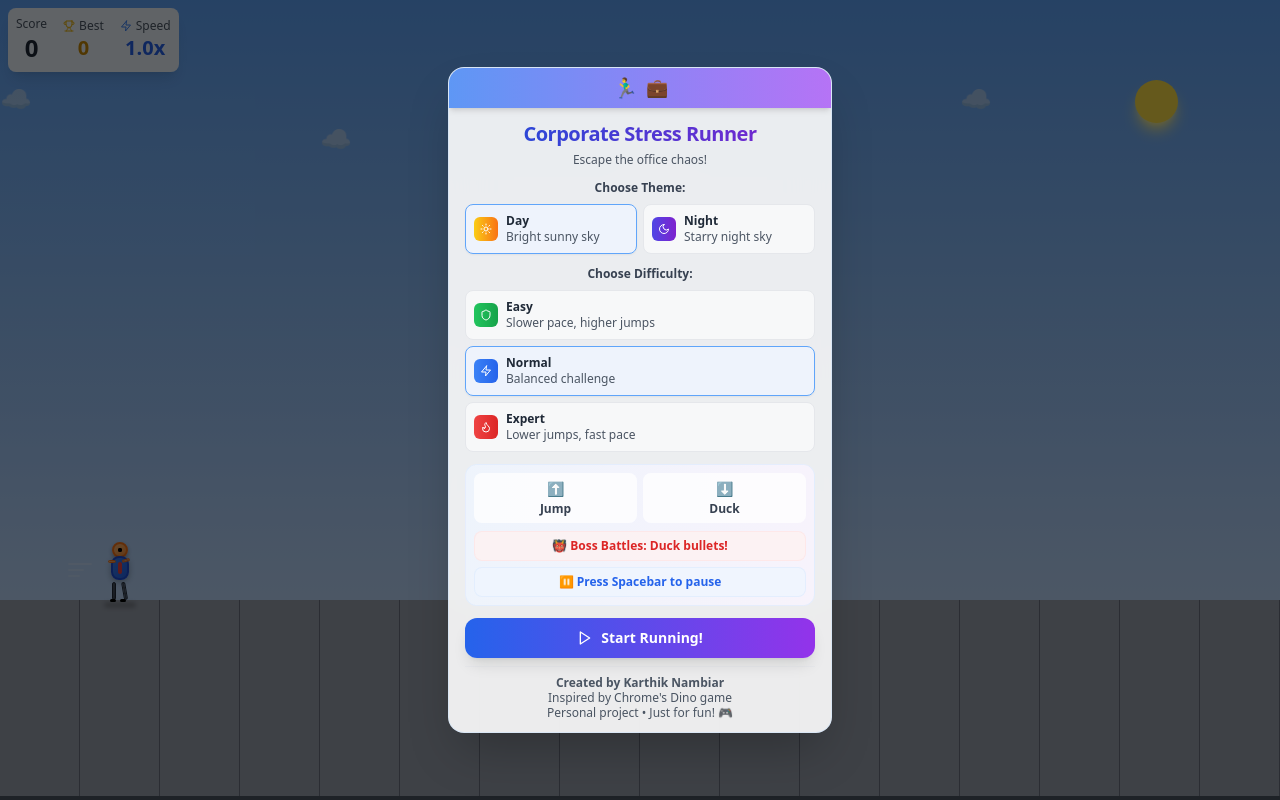
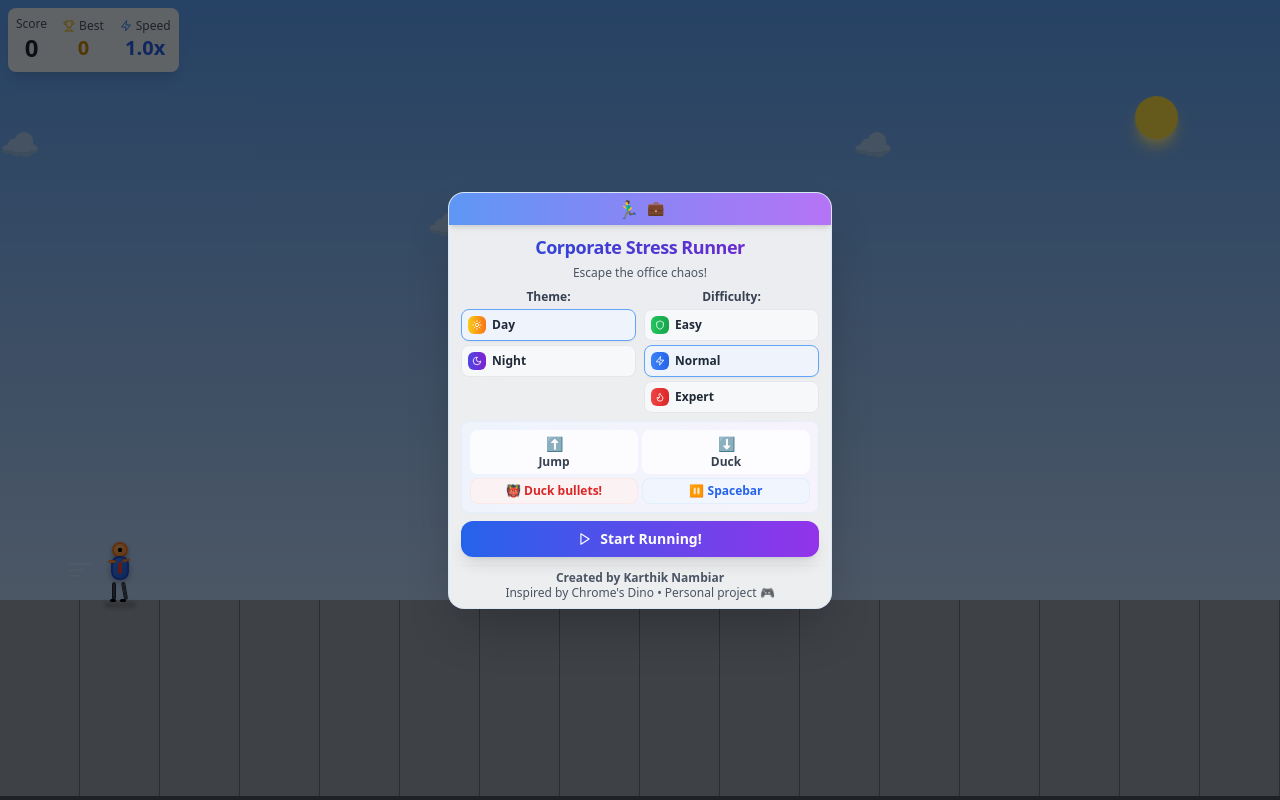
Before and after one commit to Karthik2370/Escape-the-corporate, a React (Vite) app: page / in a window 1280 px wide. Built offline with nearby package versions, Linux system fonts and the light colour scheme; the HTML template or start-up script is replaced by a standard one.

Commit message:
Fix Night Background and Improve Modal Layout

```diff
--- a/src/components/GameBackground.jsx
+++ b/src/components/GameBackground.jsx
@@ -26,17 +26,17 @@
       groundLine: 'bg-gray-600'
     },
     night: {
-      skyGradient: 'from-indigo-900 via-purple-900 to-indigo-800',
+      skyGradient: 'from-indigo-900 via-purple-900 to-gray-900',
       sunMoon: {
-        color: 'bg-gray-100',
+        color: 'bg-gray-200',
         icon: '🌙',
-        glow: 'shadow-blue-200'
+        glow: 'shadow-blue-300'
       },
       clouds: '☁️',
-      cloudOpacity: 'opacity-30',
-      groundBase: 'bg-gray-700',
-      groundTiles: 'bg-gray-600 border-gray-700',
-      groundLine: 'bg-gray-800'
+      cloudOpacity: 'opacity-20',
+      groundBase: 'bg-gray-800',
+      groundTiles: 'bg-gray-700 border-gray-800',
+      groundLine: 'bg-gray-900'
     }
   };
 
@@ -60,37 +60,47 @@
     );
   });
 
-  // Responsive clouds/stars based on screen size
-  const numElements = Math.max(4, Math.floor(screenWidth / 300));
-  const skyElements = Array.from({ length: numElements }, (_, i) => (
+  // Responsive clouds based on screen size
+  const numClouds = Math.max(3, Math.floor(screenWidth / 400));
+  const clouds = Array.from({ length: numClouds }, (_, i) => (
     <div
       key={i}
       className={`absolute text-white ${currentTheme.cloudOpacity}`}
       style={{
-        left: `${(i * (screenWidth / numElements) - backgroundOffset * 0.3) % (screenWidth + 200)}px`,
-        top: `${Math.max(60, screenHeight * 0.1) + (i % 3) * Math.max(30, screenHeight * 0.05)}px`,
-        fontSize: `${Math.max(24, screenWidth / 50)}px`
+        left: `${(i * (screenWidth / numClouds) - backgroundOffset * 0.2) % (screenWidth + 200)}px`,
+        top: `${Math.max(60, screenHeight * 0.15) + (i % 2) * Math.max(40, screenHeight * 0.1)}px`,
+        fontSize: `${Math.max(32, screenWidth / 40)}px`
       }}
     >
       {currentTheme.clouds}
     </div>
   ));
 
-  // Add stars for night mode
-  const stars = theme === 'night' ? Array.from({ length: 20 }, (_, i) => (
+  // Stars for night mode - scattered naturally across the sky
+  const stars = theme === 'night' ? Array.from({ length: 25 }, (_, i) => {
+    // Create more natural star distribution
+    const x = (i * 127 + backgroundOffset * 0.05) % (screenWidth + 100);
+    const y = Math.max(20, screenHeight * 0.05) + (i * 37) % (screenHeight * 0.6);
+    const size = Math.max(6, screenWidth / 120);
+    const brightness = 0.4 + (i % 3) * 0.3; // Varying brightness
+
+    return (
       <div
         key={`star-${i}`}
-      className="absolute text-yellow-200 opacity-80 animate-pulse"
+        className="absolute text-yellow-100 animate-pulse"
         style={{
-        left: `${(i * 73 + backgroundOffset * 0.1) % (screenWidth + 100)}px`,
-        top: `${Math.max(20, screenHeight * 0.05) + (i % 5) * Math.max(20, screenHeight * 0.08)}px`,
-        fontSize: `${Math.max(8, screenWidth / 100)}px`,
-        animationDelay: `${i * 0.2}s`
+          left: `${x}px`,
+          top: `${y}px`,
+          fontSize: `${size}px`,
+          opacity: brightness,
+          animationDelay: `${(i * 0.3) % 3}s`,
+          animationDuration: `${2 + (i % 2)}s`
         }}
       >
-      ⭐
+        ✦
       </div>
-  )) : [];
+    );
+  }) : [];
 
   return (
     <div className="absolute inset-0 overflow-hidden">
@@ -104,39 +114,26 @@
       <div
         className={`absolute ${currentTheme.sunMoon.color} rounded-full ${currentTheme.sunMoon.glow} shadow-lg`}
         style={{
-          top: `${Math.max(40, screenHeight * 0.1)}px`,
+          top: `${Math.max(40, screenHeight * 0.12)}px`,
           right: `${Math.max(80, screenWidth * 0.08)}px`,
           width: `${Math.max(40, screenWidth / 30)}px`,
           height: `${Math.max(40, screenWidth / 30)}px`
         }}
       >
-        {/* Add moon face for night mode */}
+        {/* Add subtle glow for moon */}
         {theme === 'night' && (
-          <div className="absolute inset-0 flex items-center justify-center text-gray-600" style={{ fontSize: '60%' }}>
-            🌙
-          </div>
+          <div
+            className="absolute inset-0 rounded-full bg-blue-200 opacity-20 animate-pulse"
+            style={{ transform: 'scale(1.5)' }}
+          />
         )}
       </div>
 
-      {/* Sky elements (clouds) - responsive */}
-      {skyElements}
+      {/* Clouds - responsive */}
+      {clouds}
 
-      {/* Stars for night mode */}
+      {/* Stars for night mode - naturally scattered */}
       {stars}
-
-      {/* Shooting star occasionally for night mode */}
-      {theme === 'night' && Math.random() < 0.001 && (
-        <div
-          className="absolute text-yellow-300 opacity-80 animate-ping"
-          style={{
-            left: `${Math.random() * screenWidth}px`,
-            top: `${Math.max(30, screenHeight * 0.1)}px`,
-            fontSize: `${Math.max(12, screenWidth / 80)}px`
-          }}
-        >
-          💫
-        </div>
-      )}
 
       {/* Ground base - responsive height */}
       <div
--- a/src/components/StartModal.jsx
+++ b/src/components/StartModal.jsx
@@ -52,25 +52,27 @@
     <div className="fixed inset-0 flex items-center justify-center bg-black bg-opacity-60 pointer-events-auto transition-all duration-300 p-2 z-50">
       <div
         className="relative rounded-2xl shadow-2xl text-center w-full max-w-sm border border-blue-200/40 backdrop-blur-xl bg-white/90 dark:bg-gray-900/90 overflow-hidden animate-fadeIn"
-        style={{ maxHeight: '98vh', overflowY: 'auto' }}
+        style={{ height: 'fit-content', maxHeight: '98vh' }}
       >
         {/* Top Accent Bar */}
-        <div className="flex items-center justify-center gap-2 bg-gradient-to-r from-blue-500/80 to-purple-500/80 h-10 w-full shadow-md">
-          <span className="text-xl">🏃‍♂️</span>
-          <span className="text-lg animate-bounce">💼</span>
+        <div className="flex items-center justify-center gap-2 bg-gradient-to-r from-blue-500/80 to-purple-500/80 h-8 w-full shadow-md">
+          <span className="text-lg">🏃‍♂️</span>
+          <span className="text-sm animate-bounce">💼</span>
         </div>
 
         {/* Content */}
-        <div className="py-3 px-4">
-          <h1 className="text-xl font-extrabold bg-gradient-to-r from-blue-700 to-purple-700 bg-clip-text text-transparent mb-1 tracking-tight">
+        <div className="py-2 px-3">
+          <h1 className="text-lg font-extrabold bg-gradient-to-r from-blue-700 to-purple-700 bg-clip-text text-transparent mb-1 tracking-tight">
             Corporate Stress Runner
           </h1>
-          <p className="text-gray-600 dark:text-gray-300 text-xs mb-3">Escape the office chaos!</p>
+          <p className="text-gray-600 dark:text-gray-300 text-xs mb-2">Escape the office chaos!</p>
 
+          {/* Theme & Difficulty in one row */}
+          <div className="grid grid-cols-2 gap-2 mb-2">
             {/* Theme Selection */}
-          <div className="mb-3">
-            <h3 className="text-xs font-bold text-gray-700 dark:text-gray-200 mb-2">Choose Theme:</h3>
-            <div className="grid grid-cols-2 gap-1.5">
+            <div>
+              <h3 className="text-xs font-bold text-gray-700 dark:text-gray-200 mb-1">Theme:</h3>
+              <div className="space-y-1">
                 {Object.entries(themes).map(([key, theme]) => {
                   const IconComponent = theme.icon;
                   const isSelected = selectedTheme === key;
@@ -78,19 +80,18 @@
                     <button
                       key={key}
                       onClick={() => setSelectedTheme(key)}
-                    className={`p-2 rounded-lg border transition-all duration-200 text-left ${
+                      className={`w-full p-1.5 rounded-lg border transition-all duration-200 text-left ${
                         isSelected
                           ? 'border-blue-400 bg-blue-50/80 dark:bg-blue-900/40 shadow-sm'
                           : 'border-gray-200 bg-white/60 dark:bg-gray-800/60 hover:border-gray-300'
                       }`}
                     >
-                    <div className="flex items-center gap-2">
-                      <div className={`p-1.5 rounded-md bg-gradient-to-r ${theme.color} text-white`}>
-                        <IconComponent size={12} />
+                      <div className="flex items-center gap-1.5">
+                        <div className={`p-1 rounded-md bg-gradient-to-r ${theme.color} text-white`}>
+                          <IconComponent size={10} />
                         </div>
                         <div className="flex-1">
                           <div className="font-bold text-xs text-gray-800 dark:text-gray-100">{theme.name}</div>
-                        <div className="text-xs text-gray-600 dark:text-gray-300">{theme.description}</div>
                         </div>
                       </div>
                     </button>
@@ -100,9 +101,9 @@
             </div>
 
             {/* Difficulty Selection */}
-          <div className="mb-3">
-            <h3 className="text-xs font-bold text-gray-700 dark:text-gray-200 mb-2">Choose Difficulty:</h3>
-            <div className="grid grid-cols-1 gap-1.5">
+            <div>
+              <h3 className="text-xs font-bold text-gray-700 dark:text-gray-200 mb-1">Difficulty:</h3>
+              <div className="space-y-1">
                 {Object.entries(difficulties).map(([key, diff]) => {
                   const IconComponent = diff.icon;
                   const isSelected = selectedDifficulty === key;
@@ -110,19 +111,18 @@
                     <button
                       key={key}
                       onClick={() => setSelectedDifficulty(key)}
-                    className={`p-2 rounded-lg border transition-all duration-200 text-left ${
+                      className={`w-full p-1.5 rounded-lg border transition-all duration-200 text-left ${
                         isSelected
                           ? 'border-blue-400 bg-blue-50/80 dark:bg-blue-900/40 shadow-sm'
                           : 'border-gray-200 bg-white/60 dark:bg-gray-800/60 hover:border-gray-300'
                       }`}
                     >
-                    <div className="flex items-center gap-2">
-                      <div className={`p-1.5 rounded-md bg-gradient-to-r ${diff.color} text-white`}>
-                        <IconComponent size={12} />
+                      <div className="flex items-center gap-1.5">
+                        <div className={`p-1 rounded-md bg-gradient-to-r ${diff.color} text-white`}>
+                          <IconComponent size={10} />
                         </div>
                         <div className="flex-1">
                           <div className="font-bold text-xs text-gray-800 dark:text-gray-100">{diff.name}</div>
-                        <div className="text-xs text-gray-600 dark:text-gray-300">{diff.description}</div>
                         </div>
                       </div>
                     </button>
@@ -130,30 +130,33 @@
                 })}
               </div>
             </div>
+          </div>
 
-          {/* Controls */}
-          <div className="bg-gradient-to-r from-blue-50/80 to-purple-50/80 rounded-xl p-2 mb-3 border border-blue-100/60">
-            <div className="grid grid-cols-2 gap-1.5 text-center mb-2">
-              <div className="bg-white/80 dark:bg-gray-800/80 rounded-lg p-1.5">
-                <div className="text-sm mb-0.5">⬆️</div>
+          {/* Controls - Compact */}
+          <div className="bg-gradient-to-r from-blue-50/80 to-purple-50/80 rounded-lg p-2 mb-2 border border-blue-100/60">
+            <div className="grid grid-cols-2 gap-1 text-center mb-1">
+              <div className="bg-white/80 dark:bg-gray-800/80 rounded-lg p-1">
+                <div className="text-sm">⬆️</div>
                 <div className="text-xs font-semibold text-gray-700 dark:text-gray-200">Jump</div>
               </div>
-              <div className="bg-white/80 dark:bg-gray-800/80 rounded-lg p-1.5">
-                <div className="text-sm mb-0.5">⬇️</div>
+              <div className="bg-white/80 dark:bg-gray-800/80 rounded-lg p-1">
+                <div className="text-sm">⬇️</div>
                 <div className="text-xs font-semibold text-gray-700 dark:text-gray-200">Duck</div>
               </div>
             </div>
-            <div className="bg-red-50/80 dark:bg-red-900/40 rounded-lg p-1.5 border border-red-100/60 mb-1.5">
-              <div className="text-red-600 font-bold text-xs">👹 Boss Battles: Duck bullets!</div>
+            <div className="grid grid-cols-2 gap-1">
+              <div className="bg-red-50/80 dark:bg-red-900/40 rounded-lg p-1 border border-red-100/60">
+                <div className="text-red-600 font-bold text-xs">👹 Duck bullets!</div>
               </div>
-            <div className="bg-blue-50/80 rounded-lg p-1.5 border border-blue-100/60">
-              <div className="text-blue-600 font-bold text-xs">⏸️ Press Spacebar to pause</div>
+              <div className="bg-blue-50/80 rounded-lg p-1 border border-blue-100/60">
+                <div className="text-blue-600 font-bold text-xs">⏸️ Spacebar</div>
+              </div>
             </div>
           </div>
 
           {/* High Score */}
           {highScore > 0 && (
-            <div className="bg-yellow-50/80 dark:bg-yellow-900/40 rounded-lg p-2 mb-3 border border-yellow-200/60">
+            <div className="bg-yellow-50/80 dark:bg-yellow-900/40 rounded-lg p-1.5 mb-2 border border-yellow-200/60">
               <div className="flex items-center justify-center gap-1">
                 <Trophy className="text-yellow-500" size={12} />
                 <span className="text-yellow-700 dark:text-yellow-200 font-bold text-xs">Best: {highScore}</span>
@@ -164,18 +167,17 @@
           {/* Start Button */}
           <button
             onClick={handleStart}
-            className="w-full bg-gradient-to-r from-blue-600 to-purple-600 hover:from-blue-700 hover:to-purple-700 text-white font-bold py-2.5 px-4 rounded-xl flex items-center justify-center gap-2 transition-all duration-200 transform hover:scale-105 shadow-lg text-sm focus:outline-none focus:ring-2 focus:ring-blue-400 touch-manipulation"
+            className="w-full bg-gradient-to-r from-blue-600 to-purple-600 hover:from-blue-700 hover:to-purple-700 text-white font-bold py-2 px-4 rounded-xl flex items-center justify-center gap-2 transition-all duration-200 transform hover:scale-105 shadow-lg text-sm focus:outline-none focus:ring-2 focus:ring-blue-400 touch-manipulation mb-2"
           >
-            <Play size={16} />
+            <Play size={14} />
             <span>Start Running!</span>
           </button>
 
-          {/* Credits */}
-          <div className="mt-2 pt-2 border-t border-gray-200/60">
+          {/* Credits - Compact */}
+          <div className="pt-1 border-t border-gray-200/60">
             <div className="text-xs text-gray-600 dark:text-gray-400 leading-tight">
               <div className="font-semibold">Created by Karthik Nambiar</div>
-              <div>Inspired by Chrome's Dino game</div>
-              <div>Personal project • Just for fun! 🎮</div>
+              <div>Inspired by Chrome's Dino • Personal project 🎮</div>
             </div>
           </div>
         </div>
```
Lines whose indentation alone changed are shown as unchanged.
